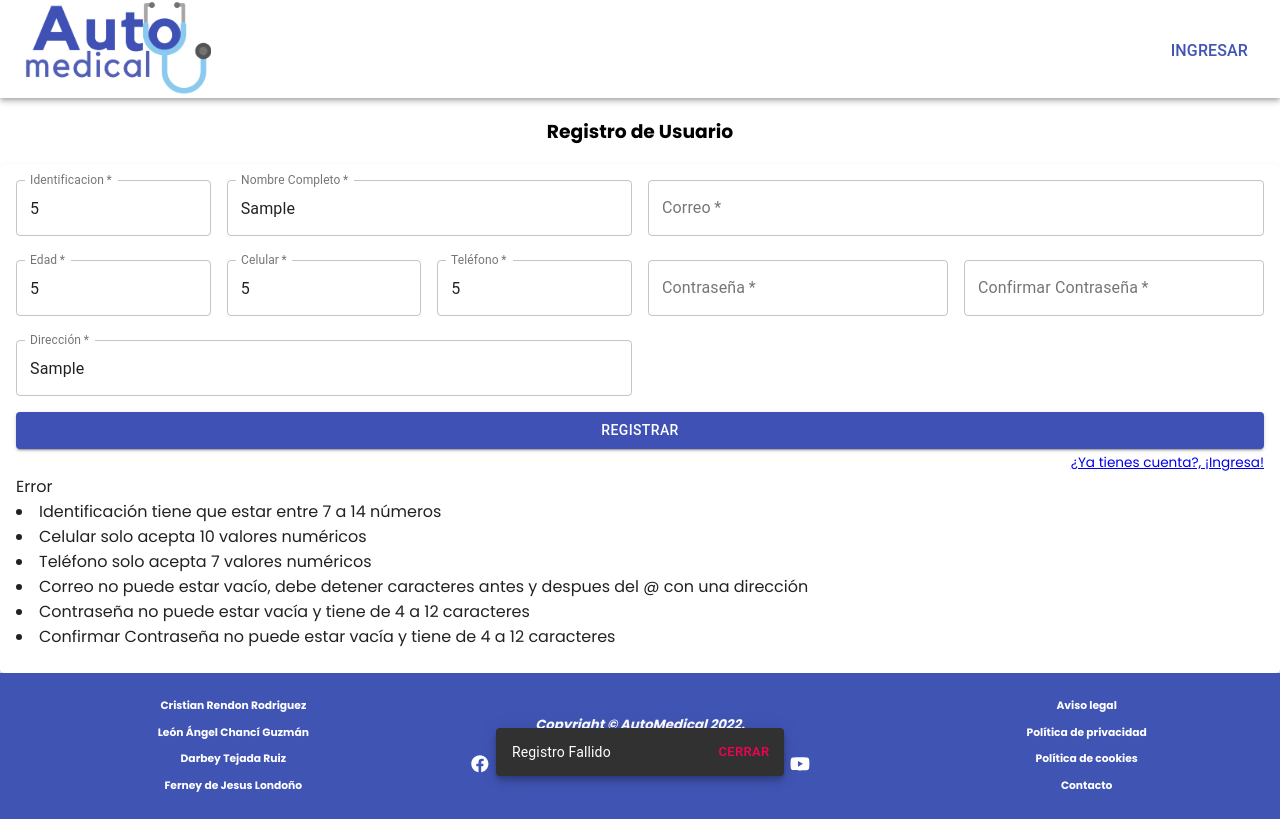
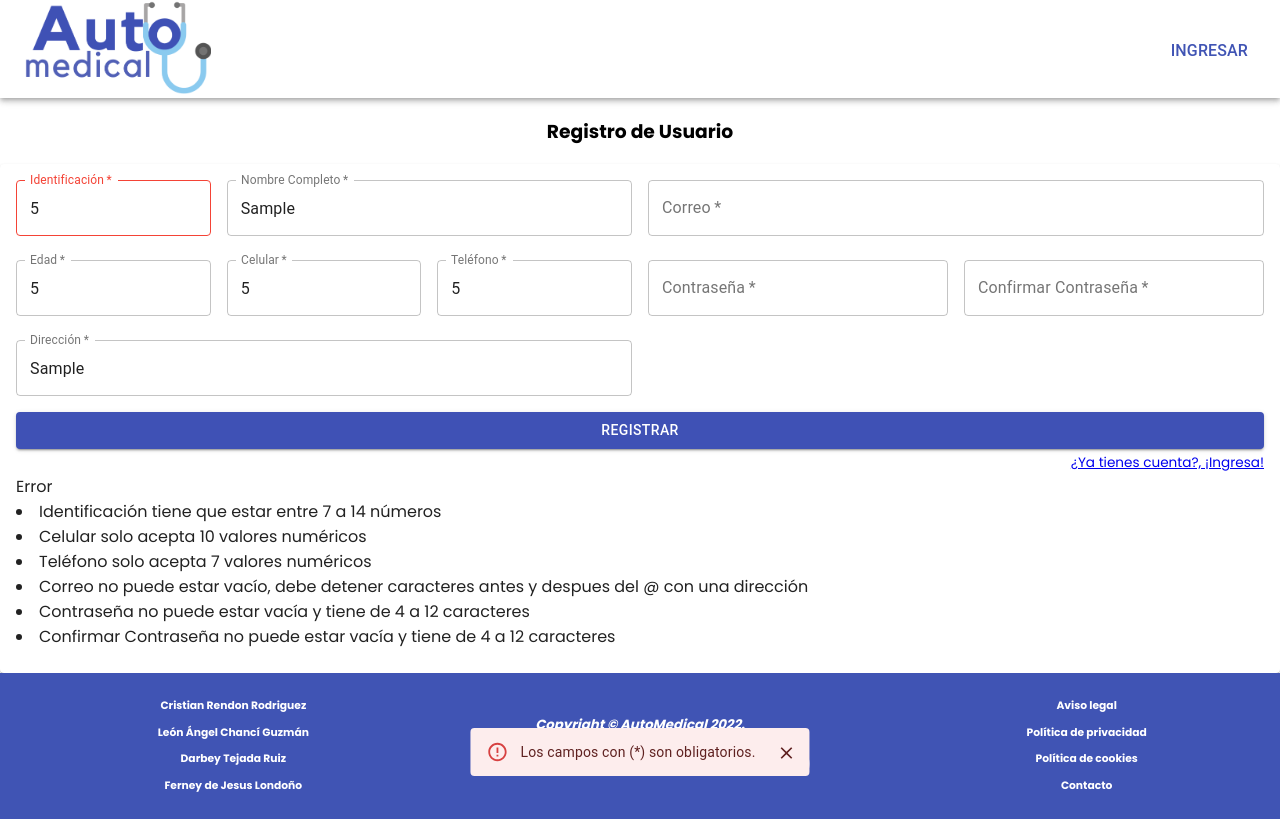
Before and after one commit to CRISTIANRENDON17/AutoMedical, a React (Create React App) app: page /Registry in a window 1280 px wide. Both pictures are taken after typing "5", "Sample", "5", "5", "5", "Sample" into the empty fields and a click on the button "REGISTRAR". Built offline with nearby package versions, Linux system fonts and the light colour scheme.

Commit message:
Registro

```diff
--- a/src/components/Registry/Registry.js
+++ b/src/components/Registry/Registry.js
@@ -47,7 +47,7 @@ export default function Registry() {
       <Snackbar /*Proporciona un mensaje corto propio de import Snackbar from '@material-ui/core/Snackbar';*/
         anchorOrigin={{ vertical: "bottom", horizontal: "center" }}
         open={open} //abirr el mensaje
-        autoHideDuration={3000} //Duracion del mensaje
+        autoHideDuration={2000} //Duracion del mensaje
         onClose={handleClose} //lo cierra validandolo desde una funcion que retorna false
         message={mensaje()} //mensaje
         action={
--- a/src/components/Registry/RegistryForm.js
+++ b/src/components/Registry/RegistryForm.js
@@ -1,11 +1,9 @@
-import Button from "@material-ui/core/Button";
-import { makeStyles } from "@material-ui/core/styles";
-import TextField from "@material-ui/core/TextField";
 import { addUser, getUser } from "../../actions.js";
-import Grid from '@material-ui/core/Grid';
+import { Alert, Stack } from '@mui/material';
+import { makeStyles, TextField, Button, Snackbar, Grid} from '@material-ui/core';
 import { Link } from "react-router-dom";
+import React from "react";
 import {getAuth, createUserWithEmailAndPassword} from 'firebase/auth';
-//import { GetArray } from "../database/BaseDatos.js";
 
 const useStyles = makeStyles((theme) => ({
   /*estilos del formulario y del texto*/
@@ -29,17 +27,6 @@ export const Mensaje = () => {
   return mensaje;
 };
 
-const Limpiar_form = () => {
-  document.getElementById("identificacion").value = "";
-  document.getElementById("Nombre").value = "";
-  document.getElementById("Edad").value = "";
-  document.getElementById("Celular").value = "";
-  document.getElementById("Telefono").value = "";
-  document.getElementById("Direccion").value = "";
-  document.getElementById("email").value = "";
-  document.getElementById("contraseña").value = "";
-  document.getElementById("confirmed_contraseña").value = "";
-};
 var mensaje = "";
 const variable = async() => {
   const Usuario = {
@@ -114,7 +101,7 @@ const variable = async() => {
       if(!result.usuarioExiste) {
         GuardarUsuario(Usuario);
         CrearUsuarioAutenticacion(Usuario);
-        Limpiar_form();
+        //LimpiarForm();
         mensaje = "";
       }
       else{
@@ -157,16 +144,48 @@ const CrearUsuarioAutenticacion = (Usuario) => {
     });
 }
 
+const LimpiarForm = () => {
+  document.getElementById("identificacion").value = "";
+  document.getElementById("Nombre").value = "";
+  document.getElementById("Edad").value = "";
+  document.getElementById("Celular").value = "";
+  document.getElementById("Telefono").value = "";
+  document.getElementById("Direccion").value = "";
+  document.getElementById("email").value = "";
+  document.getElementById("contraseña").value = "";
+  document.getElementById("confirmed_contraseña").value = "";
+};
+
 export default function RegistryForm(props) {
+  const [errors, setErrors] = React.useState(false);
+
   //props es el objeto que por defecto todos los componentes de react tienen acceso, alli se encuentran por ejemplo las propiedades que le envia el padre al componente hijo
   const classes = useStyles(); /*guardar los estilos en la variable classes*/
 
   const formSubmitHandler = (event) => {
     //el "event" es una propiedad que por defecto se tiene acceso cuando se aplica un Evento en un elemento de HTML, alli se puede encontrar por ejemplo las propiedades del elemento el cual inicio el evento.
-
     event.preventDefault(); /*No se reinicia el form al darle al button*/
+    validarFormulario();
     props.onRegistry(); /*Propiedades de padre a hijo*/
   };
+
+  const validarFormulario = ()=> {
+    var identificacion = document.getElementById("identificacion");
+    if(identificacion.value ===  undefined || identificacion.value === '' ||
+       (!/^\d{7,14}$/.test(identificacion.value))){
+      setErrors(true);
+    }else{
+      setErrors(false);
+    }
+  }
+
+  /*Método para cerrar la alerta de información*/
+  const handleClose = (event, reason) => {
+    if (reason === 'clickaway') {
+      return;
+    }
+    setErrors(false);
+} ;
 
   return (
     <div>
@@ -183,9 +202,10 @@ export default function RegistryForm(props) {
                     required
                     autoFocus
                     id="identificacion"
-                    label="Identificacion"
+                    label="Identificación"
                     variant="outlined"
                     type="number"
+                    error={errors}
                     className={classes.textField}
                   />
                 </Grid>
@@ -312,6 +332,15 @@ export default function RegistryForm(props) {
               </Link>
             </Grid>
           </Grid>
+
+          <Stack spacing={2} sx={{ width: '100%' }}>
+           <Snackbar open={errors} autoHideDuration={6000} onClose={handleClose}>
+            <Alert onClose={handleClose} severity="error" sx={{ width: '100%' }}>
+                Los campos con (*) son obligatorios.
+            </Alert>
+           </Snackbar>
+          </Stack>
+
           <div id="Alert"></div>
       </form>
     </div>
```
